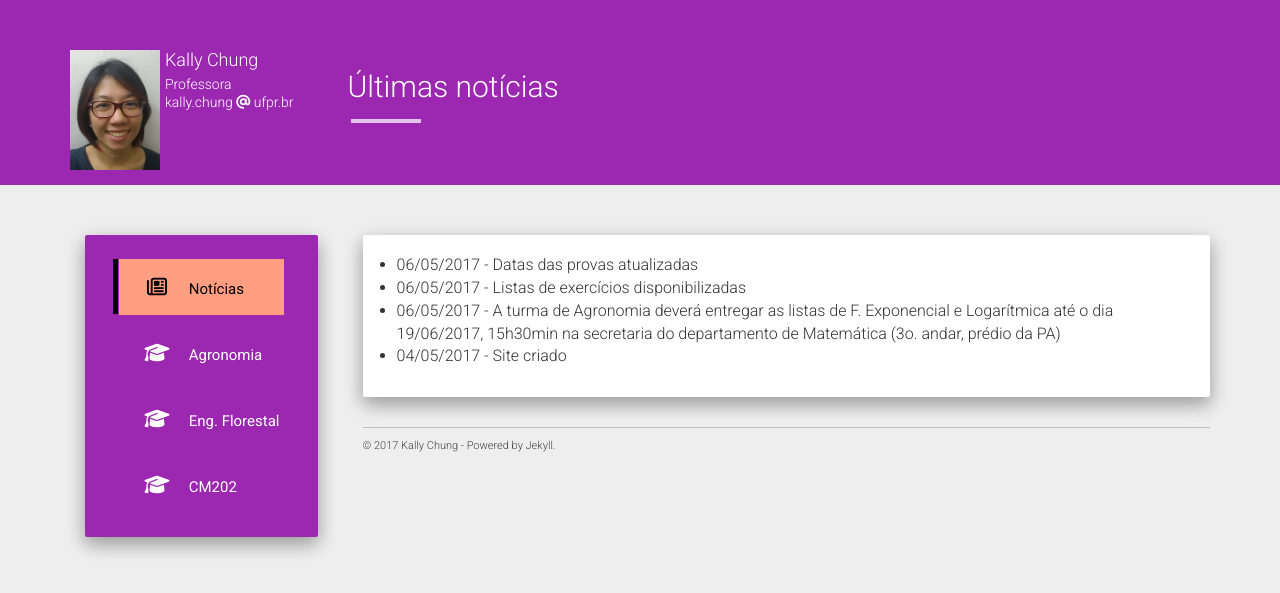
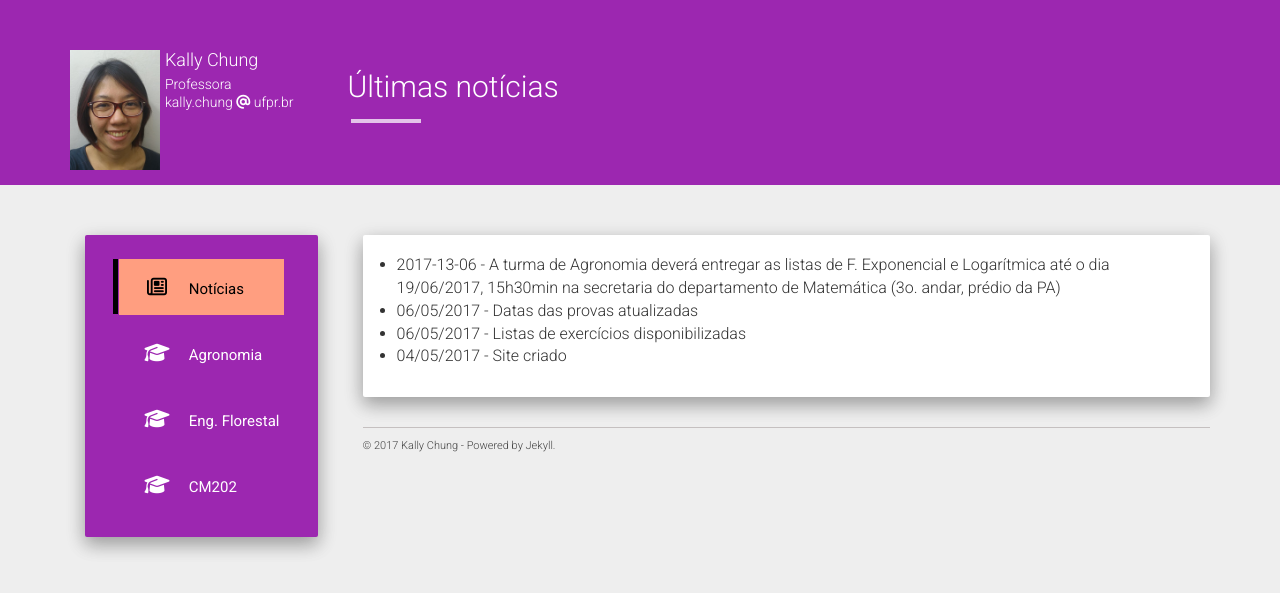
Before and after one commit to chunggnuhc/chunggnuhc.github.io, a Jekyll site: the page built from index.html, in a window 1280 px wide. Shown: the top 593 px of the page. Built offline with Jekyll 4.4.1, drawn with Linux system fonts in a browser that asks for light colours; nearby versions of some CDN libraries.

Commit message:
Create noticias.yml

```diff
--- a/_data/noticias.yml
+++ b/_data/noticias.yml
@@ -1,8 +1,6 @@
-- data: 2017-05-06
+- data: 2017-13-06
   noticia: "Não haverá aula no dia 16/06/2017."
-
   noticia: "A turma de Agronomia deverá entregar as listas de F. Exponencial e Logarítmica até o dia 19/06/2017, 15h30min na secretaria do departamento de Matemática (3o. andar, prédio da PA)"
-
 - data: 2017-05-06
   noticia: "Listas de exercícios disponibilizadas"
 - data: 2017-05-06
```
